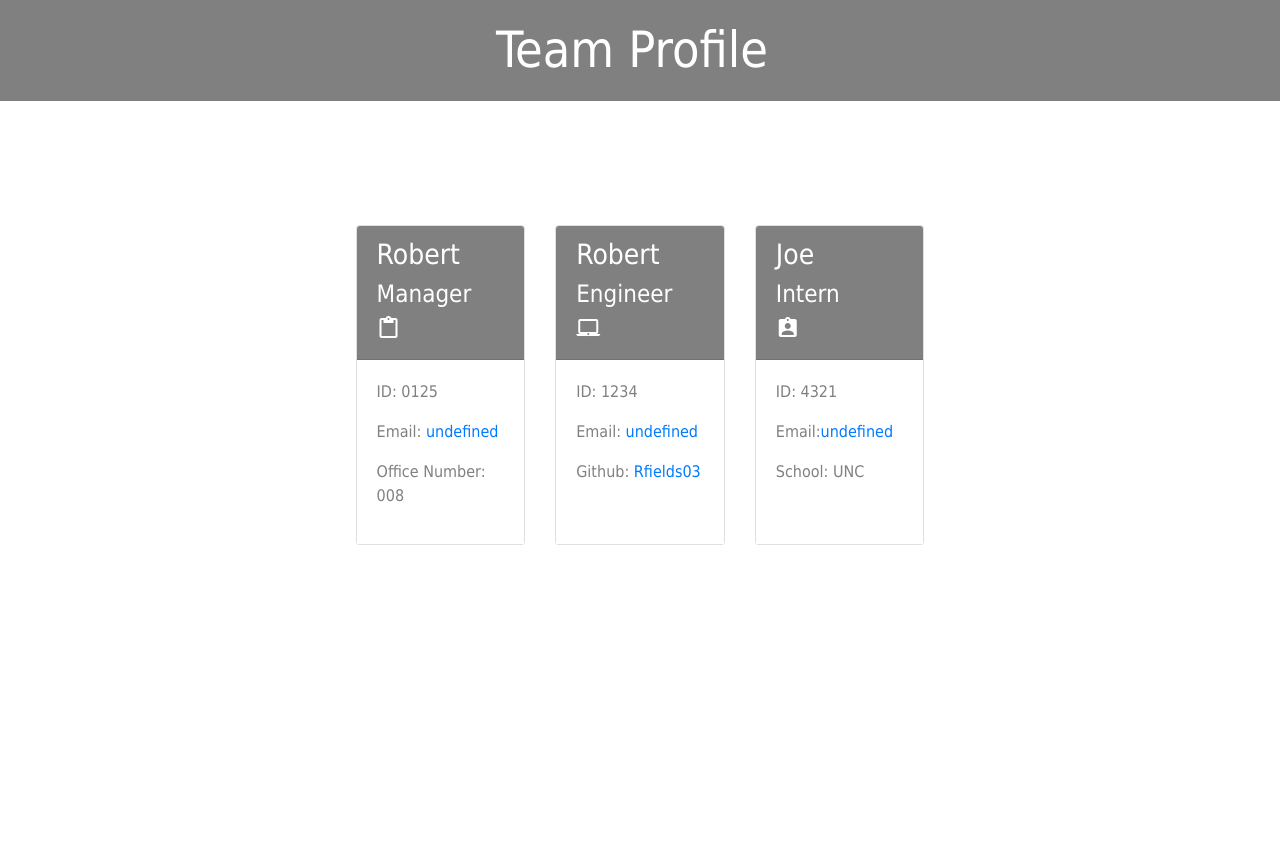
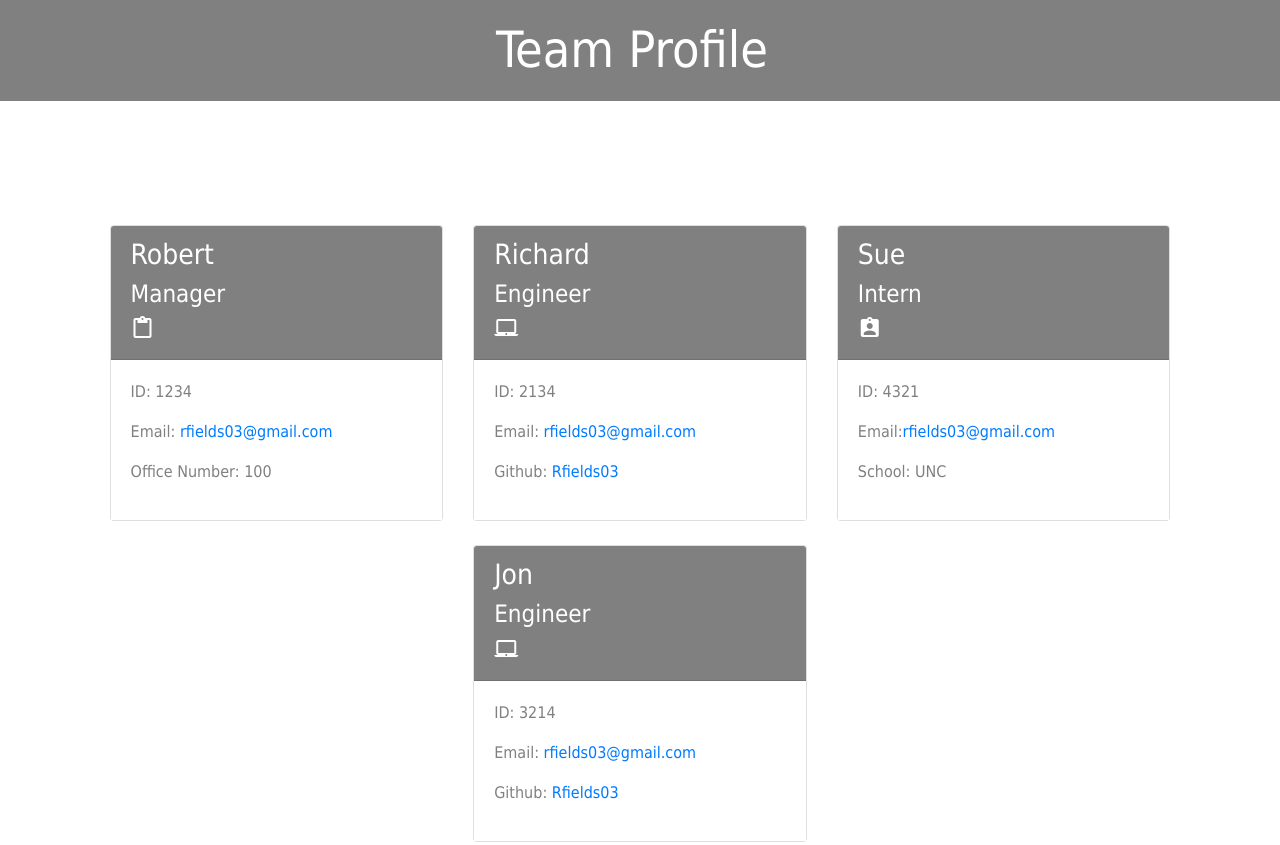
Before and after one commit to Rfields03/Team-Profile-Generator, a website: page dist/index.html in a window 1280 px wide. Before the commit the page ends 800 px from the top, so only its background shows below. Drawn offline with nearby package versions, Linux system fonts and the light colour scheme.

Commit message:
final edits

```diff
--- a/dist/index.html
+++ b/dist/index.html
@@ -30,9 +30,9 @@
           </div>
 
           <div class="card-body">
-              <p class="id">ID: 0125</p>
-              <p class="email">Email: <a href="mailto:undefined">undefined</a></p>
-              <p class="office">Office Number: 008</p>
+              <p class="id">ID: 1234</p>
+              <p class="email">Email: <a href="mailto:rfields03@gmail.com">rfields03@gmail.com</a></p>
+              <p class="office">Office Number: 100</p>
           </div>
 
       </div>
@@ -41,13 +41,13 @@
   <div class="col-4 mt-4">
       <div class="card h-100">
           <div class="card-header">
-              <h3>Robert</h3>
+              <h3>Richard</h3>
               <h4>Engineer</h4><i class="material-icons">laptop_mac</i>
           </div>
 
           <div class="card-body">
-              <p class="id">ID: 1234</p>
-              <p class="email">Email: <a href="mailto:undefined">undefined</a></p>
+              <p class="id">ID: 2134</p>
+              <p class="email">Email: <a href="mailto:rfields03@gmail.com">rfields03@gmail.com</a></p>
               <p class="github">Github: <a href="https://github.com/Rfields03">Rfields03</a></p>
           </div>
 
@@ -57,17 +57,33 @@
   <div class="col-4 mt-4">
       <div class="card h-100">
           <div class="card-header">
-              <h3>Joe</h3>
+              <h3>Sue</h3>
               <h4>Intern</h4><i class="material-icons">assignment_ind</i>
           </div>
 
           <div class="card-body">
               <p class="id">ID: 4321</p>
-              <p class="email">Email:<a href="mailto:undefined">undefined</a></p>
+              <p class="email">Email:<a href="mailto:rfields03@gmail.com">rfields03@gmail.com</a></p>
               <p class="school">School: UNC</p>
           </div>
   </div>
 </div>
+
+  <div class="col-4 mt-4">
+      <div class="card h-100">
+          <div class="card-header">
+              <h3>Jon</h3>
+              <h4>Engineer</h4><i class="material-icons">laptop_mac</i>
+          </div>
+
+          <div class="card-body">
+              <p class="id">ID: 3214</p>
+              <p class="email">Email: <a href="mailto:rfields03@gmail.com">rfields03@gmail.com</a></p>
+              <p class="github">Github: <a href="https://github.com/Rfields03">Rfields03</a></p>
+          </div>
+
+      </div>
+  </div>
 
             </div>
         </div>
```
